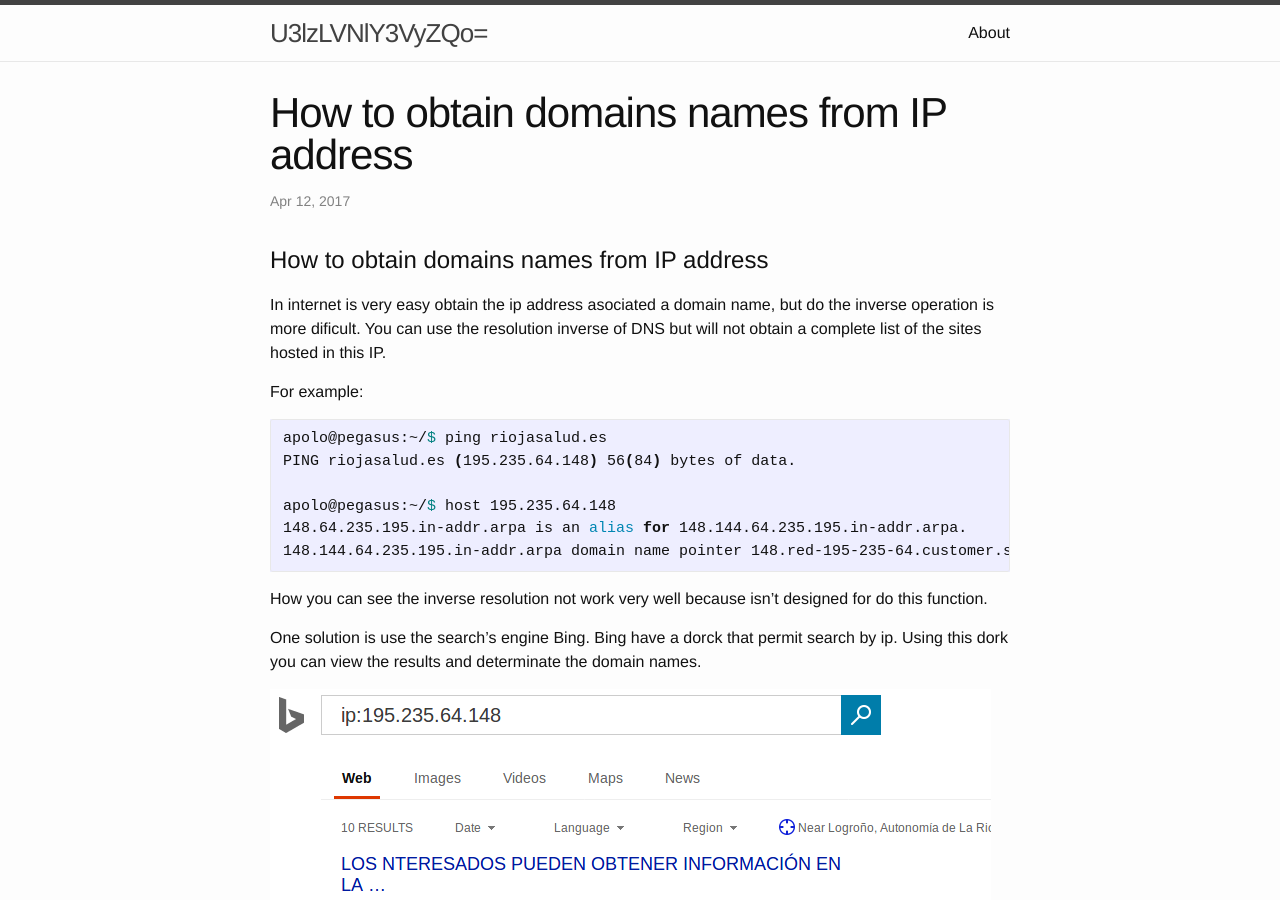
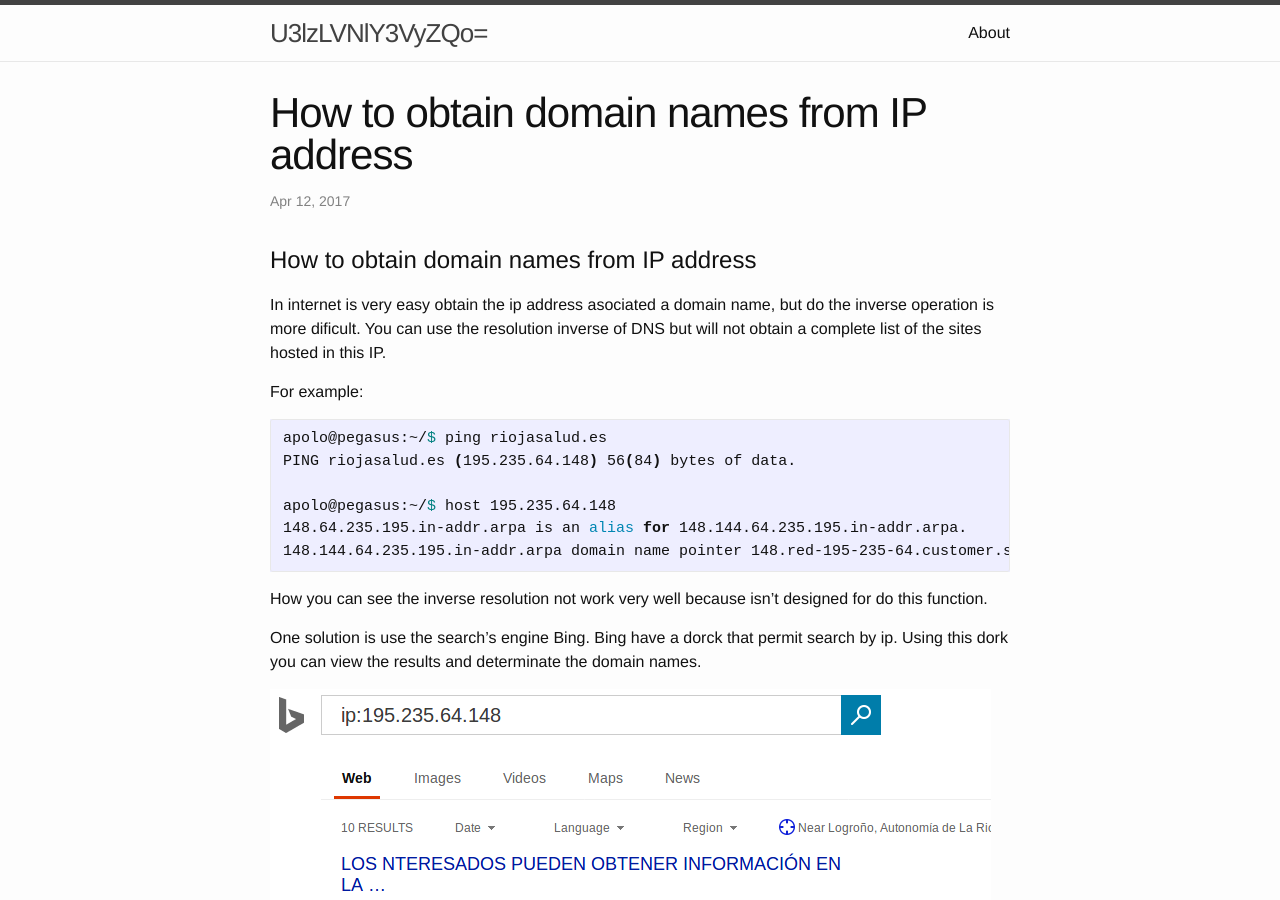
Before and after one commit to dsfau/dsfau.github.com, a Jekyll site: the page built from _posts/2017-04-12-How-to-obtain-domain-names-from-ip-address.markdown, in a window 1280 px wide and 900 px high. Built offline with Jekyll 4.4.1, drawn with Linux system fonts in a browser that asks for light colours.

Commit message:
Updated post

```diff
--- a/_posts/2017-04-12-How-to-obtain-domains-names-from-ip-address.markdown
+++ b/_posts/2017-04-12-How-to-obtain-domain-names-from-ip-address.markdown
@@ -1,10 +1,10 @@
 ---
 layout: post
-title:  "How to obtain domains names from IP address"
+title:  "How to obtain domain names from IP address"
 date:   2017-04-12 11:18:29 +0200
 categories: blog
 ---
-# How to obtain domains names from IP address
+# How to obtain domain names from IP address
 In internet is very easy obtain the ip address asociated a domain name, but do the inverse operation is more dificult.
 You  can use the resolution inverse of DNS but will not obtain a complete list of the sites hosted in this IP.
 
```
